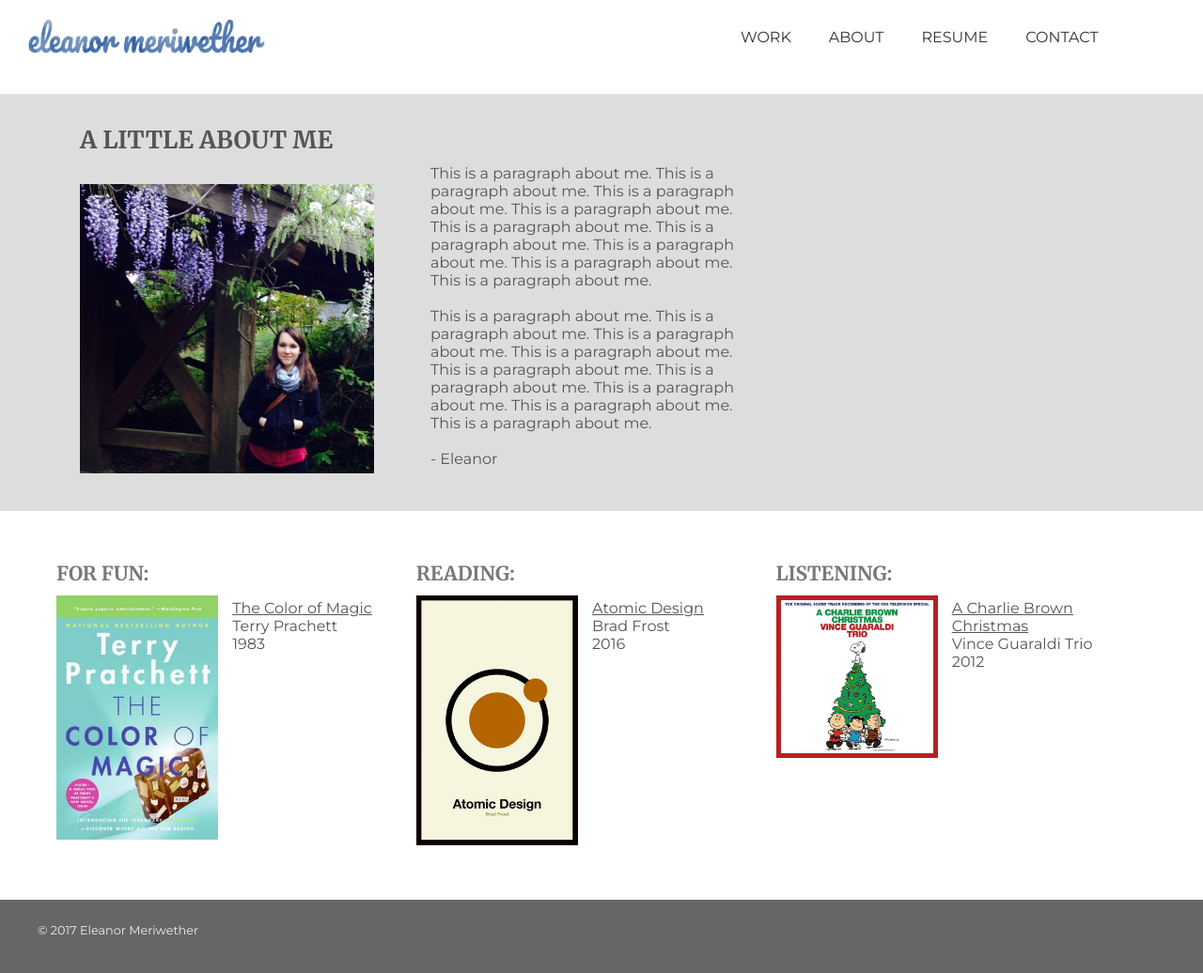
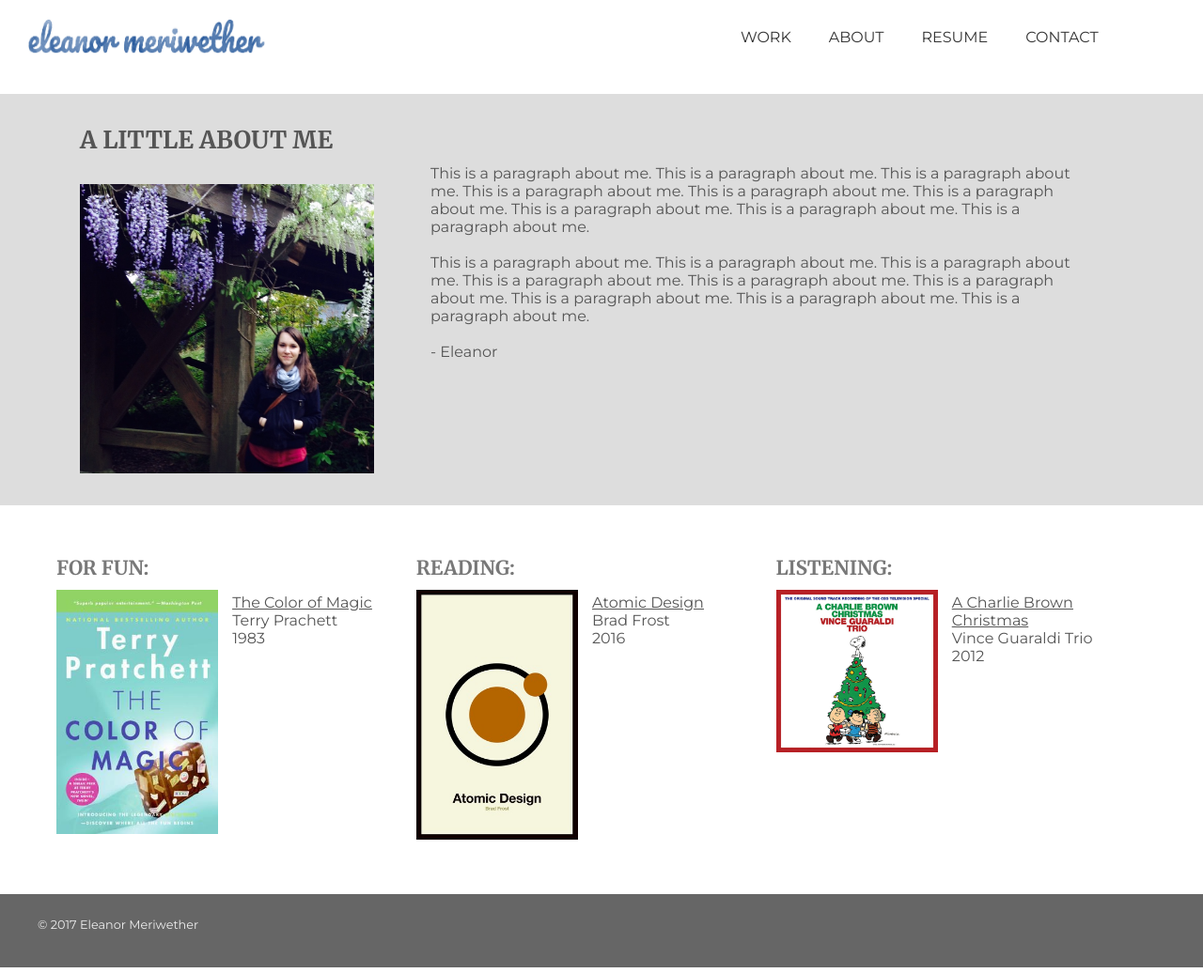
Before and after one commit to emeriwether/emeriwether.github.io, a Jekyll site: the page built from about.html, in a window 1280 px wide. Shown: the whole page at 94% size. Built offline with Jekyll 4.4.1, drawn with Linux system fonts in a browser that asks for light colours; nearby versions of some CDN libraries.

Commit message:
retry to shrink img div in about me main

```diff
--- a/css/styles.css
+++ b/css/styles.css
@@ -112,8 +112,9 @@
 
 /*ABOUT ME*/
 section.main { background-color: #ddd; padding-bottom: 30px; }
-section.main article div { width: 60%; float: left; text-align: left; margin-left: 25px; margin-top: 25px;}
-section.main article > div { width: 30% }
+section.main article div { float: left; text-align: left; margin-left: 25px; margin-top: 25px;}
+section.main article div:nth-child(1) { width: 30%; }
+section.main article div:nth-child(2) { width: 60%; }
 section.main article div p { padding-top: 40px; }
 section.main article div img { width: 90%; max-height: 400px; max-width: 400px; }
 section.main article div h2 { padding-bottom: 20px; }
```
